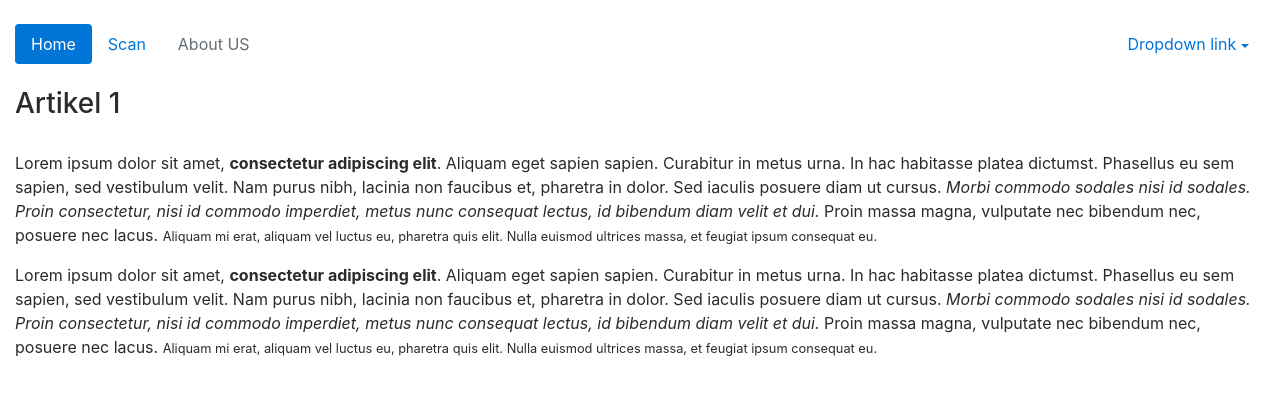
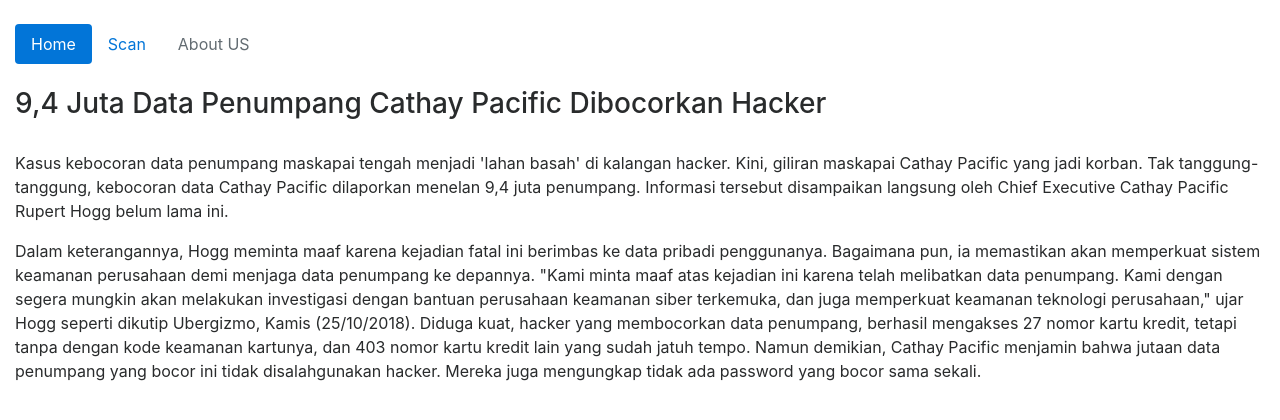
Before and after one commit to ersaazis/scan, a plain HTML site: page artikel.html in a window 1280 px wide. Drawn offline with Linux system fonts and the light colour scheme.

Commit message:
berita pertama

```diff
--- a/artikel.html
+++ b/artikel.html
@@ -6,10 +6,6 @@
     <meta name="viewport" content="width=device-width, initial-scale=1">
 
     <title>Artikel</title>
-
-    <meta name="description" content="Source code generated using layoutit.com">
-    <meta name="author" content="LayoutIt!">
-
     <link href="css/bootstrap.min.css" rel="stylesheet">
     <link href="css/style.css" rel="stylesheet">
 
@@ -29,26 +25,19 @@
 				<li class="nav-item">
 					<a class="nav-link disabled" href="about.html">About US</a>
 				</li>
-				<li class="nav-item dropdown ml-md-auto">
-					 <a class="nav-link dropdown-toggle" href="http://example.com" id="navbarDropdownMenuLink" data-toggle="dropdown">Dropdown link</a>
-					<div class="dropdown-menu dropdown-menu-right" aria-labelledby="navbarDropdownMenuLink">
-						 <a class="dropdown-item" href="#">Action</a> <a class="dropdown-item" href="#">Another action</a> <a class="dropdown-item" href="#">Something else here</a>
-						<div class="dropdown-divider">
-						</div> <a class="dropdown-item" href="#">Separated link</a>
-					</div>
-				</li>
 			</ul>
 			<br>
 			<h3>
-				Artikel 1
+				9,4 Juta Data Penumpang Cathay Pacific Dibocorkan Hacker
 			</h3>
 			<br>
 			<p>
-				Lorem ipsum dolor sit amet, <strong>consectetur adipiscing elit</strong>. Aliquam eget sapien sapien. Curabitur in metus urna. In hac habitasse platea dictumst. Phasellus eu sem sapien, sed vestibulum velit. Nam purus nibh, lacinia non faucibus et, pharetra in dolor. Sed iaculis posuere diam ut cursus. <em>Morbi commodo sodales nisi id sodales. Proin consectetur, nisi id commodo imperdiet, metus nunc consequat lectus, id bibendum diam velit et dui.</em> Proin massa magna, vulputate nec bibendum nec, posuere nec lacus. <small>Aliquam mi erat, aliquam vel luctus eu, pharetra quis elit. Nulla euismod ultrices massa, et feugiat ipsum consequat eu.</small>
+				Kasus kebocoran data penumpang maskapai tengah menjadi 'lahan basah' di kalangan hacker. Kini, giliran maskapai Cathay Pacific yang jadi korban. Tak tanggung-tanggung, kebocoran data Cathay Pacific dilaporkan menelan 9,4 juta penumpang. Informasi tersebut disampaikan langsung oleh Chief Executive Cathay Pacific Rupert Hogg belum lama ini.
 			</p>
 			<p>
-				Lorem ipsum dolor sit amet, <strong>consectetur adipiscing elit</strong>. Aliquam eget sapien sapien. Curabitur in metus urna. In hac habitasse platea dictumst. Phasellus eu sem sapien, sed vestibulum velit. Nam purus nibh, lacinia non faucibus et, pharetra in dolor. Sed iaculis posuere diam ut cursus. <em>Morbi commodo sodales nisi id sodales. Proin consectetur, nisi id commodo imperdiet, metus nunc consequat lectus, id bibendum diam velit et dui.</em> Proin massa magna, vulputate nec bibendum nec, posuere nec lacus. <small>Aliquam mi erat, aliquam vel luctus eu, pharetra quis elit. Nulla euismod ultrices massa, et feugiat ipsum consequat eu.</small>
+				Dalam keterangannya, Hogg meminta maaf karena kejadian fatal ini berimbas ke data pribadi penggunanya. Bagaimana pun, ia memastikan akan memperkuat sistem keamanan perusahaan demi menjaga data penumpang ke depannya. "Kami minta maaf atas kejadian ini karena telah melibatkan data penumpang. Kami dengan segera mungkin akan melakukan investigasi dengan bantuan perusahaan keamanan siber terkemuka, dan juga memperkuat keamanan teknologi perusahaan," ujar Hogg seperti dikutip Ubergizmo, Kamis (25/10/2018). Diduga kuat, hacker yang membocorkan data penumpang, berhasil mengakses 27 nomor kartu kredit, tetapi tanpa dengan kode keamanan kartunya, dan 403 nomor kartu kredit lain yang sudah jatuh tempo. Namun demikian, Cathay Pacific menjamin bahwa jutaan data penumpang yang bocor ini tidak disalahgunakan hacker. Mereka juga mengungkap tidak ada password yang bocor sama sekali.
 			</p>
+		</div>
 		</div>
 	</div>
 </div>
```
